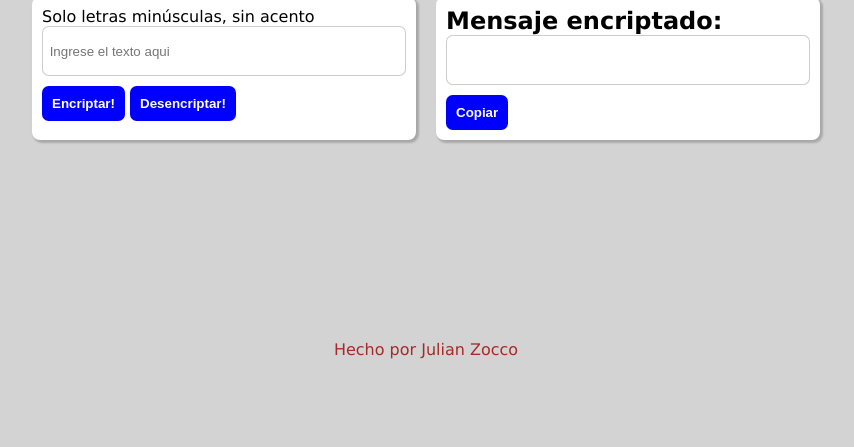
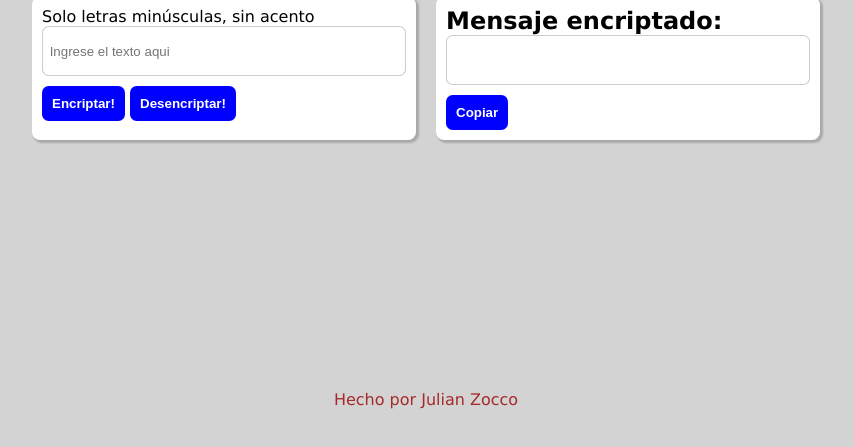
Before and after one commit to zoccojulian/challenge-01-julian, a plain HTML site: page index.html in a window 1280 px wide. Shown: the part 71-518 px from the top of the page, without its empty margins (214-1068 px from the left). Drawn offline with Linux system fonts and the light colour scheme.

Commit message:
corrección error en codigo

```diff
--- a/css/style.css
+++ b/css/style.css
@@ -60,7 +60,7 @@ footer {
   position: relative;
   margin-top: 200px;
   width: 100%;
-  paddind: 50px;
+  padding: 50px;
   clear: both;
   text-align: center;
   color:brown;
```
